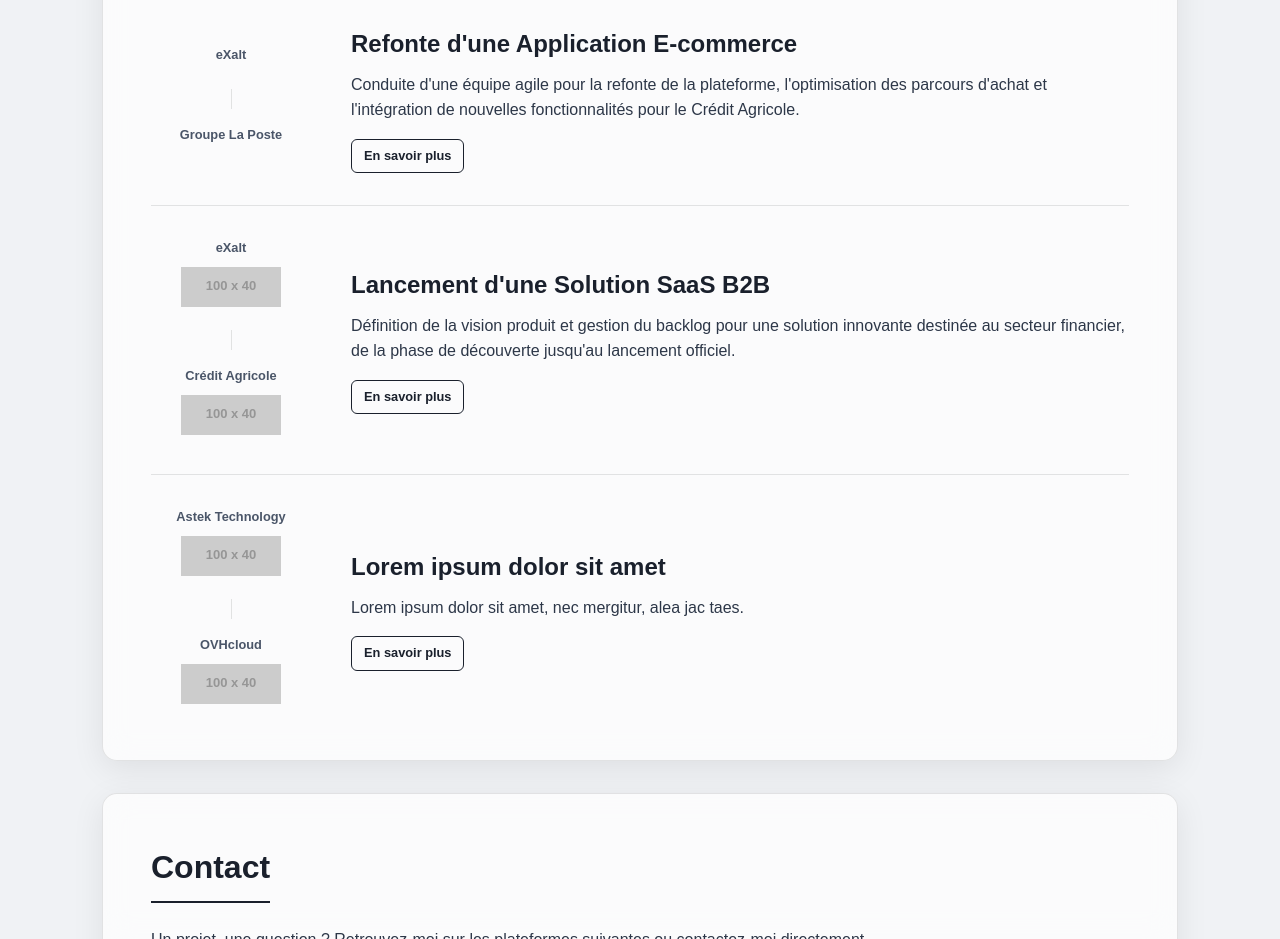
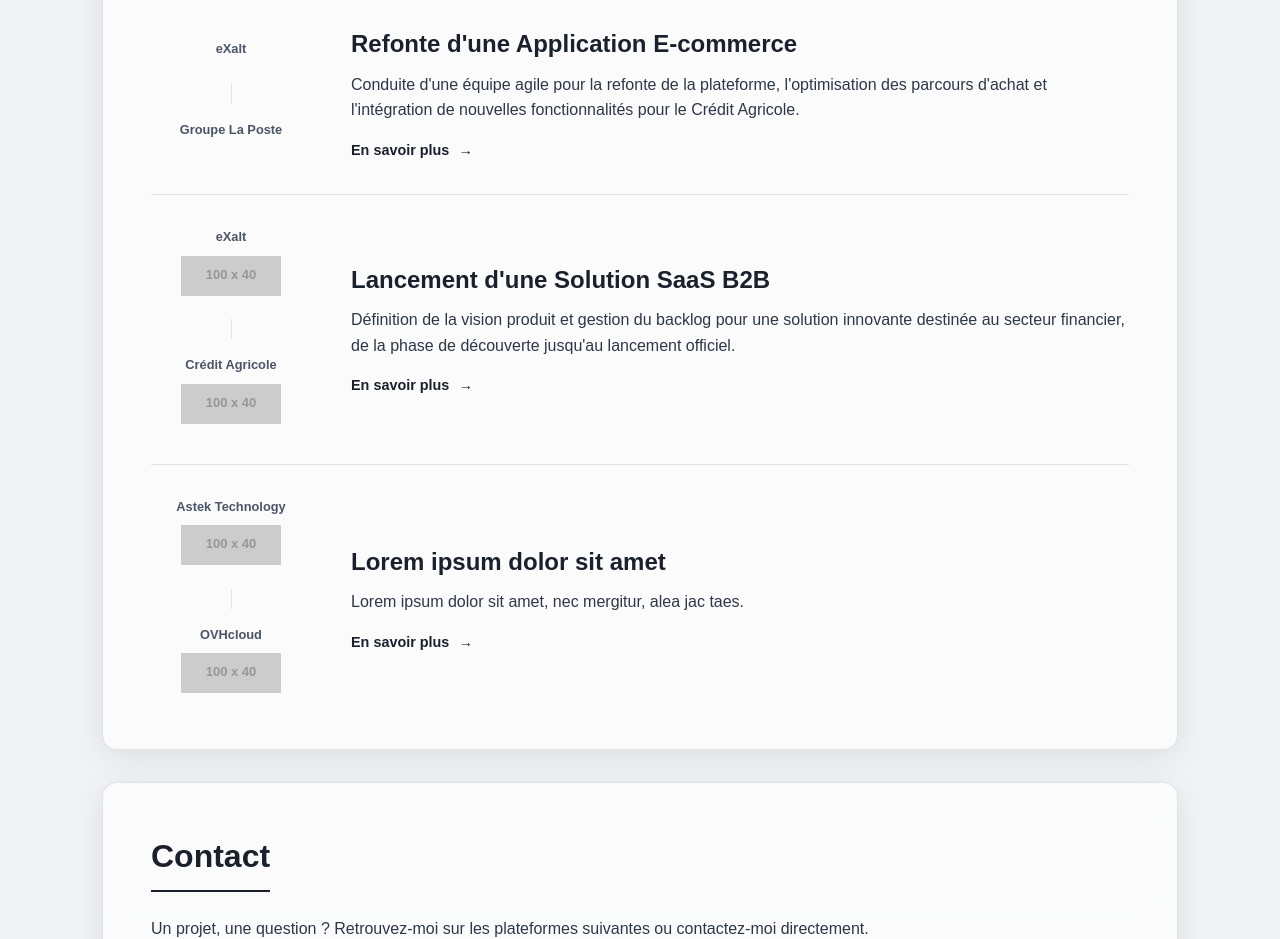
Before and after one commit to PEMtl/site-web-perso, a plain HTML site: page index.html in a window 1280 px wide. Shown: the part 1840-2779 px from the top of the page. Drawn offline with Linux system fonts and the light colour scheme; placeholder pictures from the web are drawn by us.

Commit message:
Fix bouton annexe + clean cache css

```diff
--- a/index.html
+++ b/index.html
@@ -17,7 +17,7 @@
     <link rel="preconnect" href="https://fonts.gstatic.com" crossorigin>
     <link href="https://fonts.googleapis.com/css2?family=Manrope:wght@300;400;600&display=swap" rel="stylesheet">
 
-    <link rel="stylesheet" href="style.css">
+    <link rel="stylesheet" href="style.css?v=1.1">
 </head>
 <body>
 
@@ -110,7 +110,7 @@
                     <div class="reference-content">
                         <h3>Refonte d'une Application E-commerce</h3>
                         <p>Conduite d'une équipe agile pour la refonte de la plateforme, l'optimisation des parcours d'achat et l'intégration de nouvelles fonctionnalités pour le Crédit Agricole.</p>
-                        <a href="https://drive.google.com/file/d/1RSj1XwDLZioAfmCrIbtV0qG3oiF9oV5k/view" class="reference-link" target="_blank" rel="noopener noreferrer">En savoir plus</a>
+                        <a href="https://drive.google.com/file/d/1RSj1XwDLZioAfmCrIbtV0qG3oiF9oV5k/view" class="reference-link" target="_blank" rel="noopener noreferrer">En savoir plus <span class="arrow">&rarr;</span></a>
                     </div>
                 </article>
 
@@ -129,7 +129,7 @@
                     <div class="reference-content">
                         <h3>Lancement d'une Solution SaaS B2B</h3>
                         <p>Définition de la vision produit et gestion du backlog pour une solution innovante destinée au secteur financier, de la phase de découverte jusqu'au lancement officiel.</p>
-                        <a href="https://drive.google.com/file/d/1RSj1XwDLZioAfmCrIbtV0qG3oiF9oV5k/view" class="reference-link" target="_blank" rel="noopener noreferrer">En savoir plus</a>
+                        <a href="https://drive.google.com/file/d/1RSj1XwDLZioAfmCrIbtV0qG3oiF9oV5k/view" class="reference-link" target="_blank" rel="noopener noreferrer">En savoir plus <span class="arrow">&rarr;</span></a>
                     </div>
                 </article>
 
@@ -148,7 +148,7 @@
                     <div class="reference-content">
                         <h3>Lorem ipsum dolor sit amet</h3>
                         <p>Lorem ipsum dolor sit amet, nec mergitur, alea jac taes.</p>
-                        <a href="https://drive.google.com/file/d/1RSj1XwDLZioAfmCrIbtV0qG3oiF9oV5k/view" class="reference-link" target="_blank" rel="noopener noreferrer">En savoir plus</a>
+                        <a href="https://drive.google.com/file/d/1RSj1XwDLZioAfmCrIbtV0qG3oiF9oV5k/view" class="reference-link" target="_blank" rel="noopener noreferrer">En savoir plus <span class="arrow">&rarr;</span></a>
                     </div>
                 </article>
             </div>
--- a/style.css
+++ b/style.css
@@ -59,7 +59,7 @@ body { font-family: 'Manrope', sans-serif; background-color: var(--bg-color); co
 .cta-button.secondary:hover { background-color: var(--primary-color); color: #ffffff; }
 
 /* Amélioration de l'accessibilité pour la navigation clavier */
-.cta-button:focus-visible, .contact-links a:focus-visible {
+.cta-button:focus-visible, .contact-links a:focus-visible, .reference-link:focus-visible {
     outline: 2px solid var(--primary-color);
     outline-offset: 2px;
 }
@@ -141,23 +141,31 @@ body { font-family: 'Manrope', sans-serif; background-color: var(--bg-color); co
     margin-bottom: 0;
 }
 
+/* NOUVEAU STYLE POUR LE LIEN "EN SAVOIR PLUS" */
 .reference-link {
     display: inline-block;
     margin-top: 1rem;
-    font-size: 0.8rem;
+    font-size: 0.9rem;
     font-weight: 600;
-    padding: 6px 12px;
-    border: 1px solid var(--primary-color);
     color: var(--primary-color);
-    border-radius: 6px;
     text-decoration: none;
-    transition: all 0.3s ease;
+    transition: text-decoration 0.3s ease;
 }
 
 .reference-link:hover {
-    background-color: var(--primary-color);
-    color: #ffffff;
+    text-decoration: underline;
 }
+
+.reference-link .arrow {
+    display: inline-block;
+    margin-left: 5px;
+    transition: transform 0.3s ease;
+}
+
+.reference-link:hover .arrow {
+    transform: translateX(5px);
+}
+
 
 .contact-links {
     display: flex;
```
